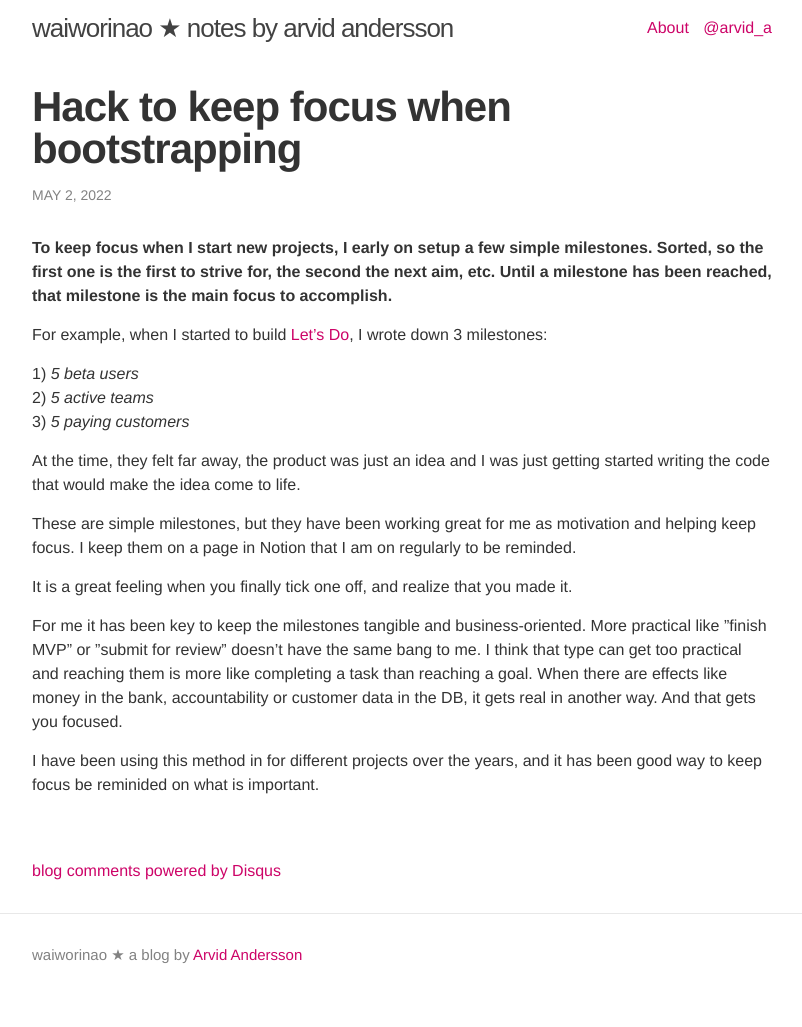
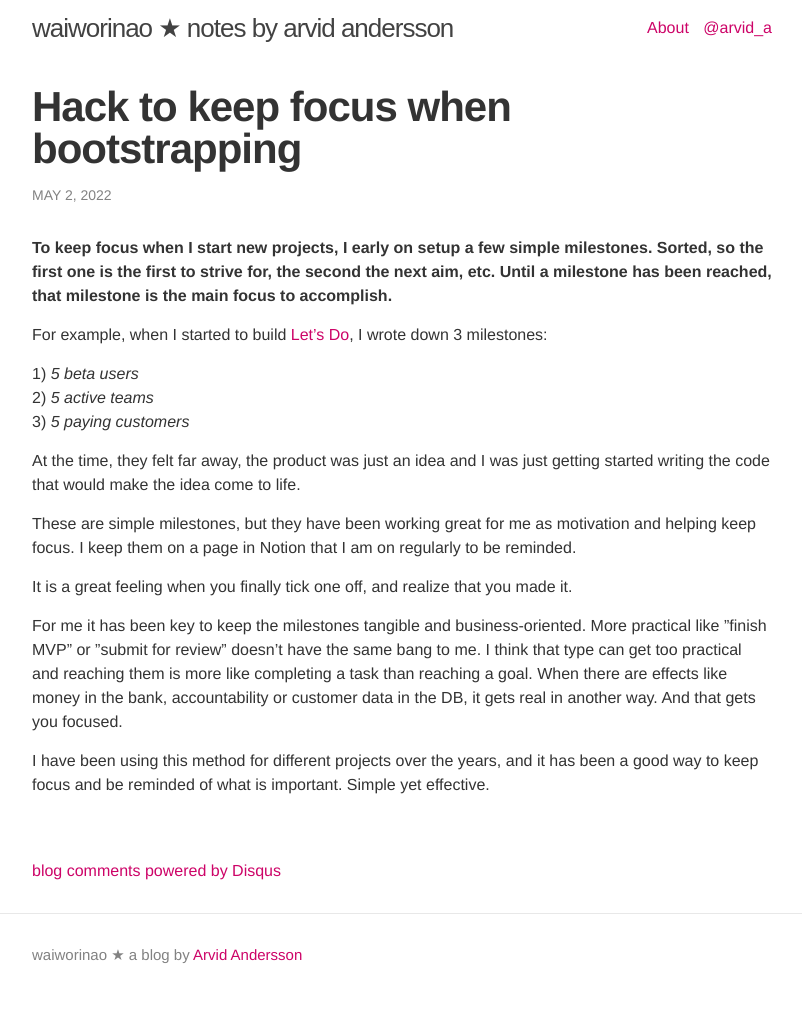
Before and after one commit to arvida/blog, a Jekyll site: the page built from _posts/2022-05-02-hack-keep-focus-bootstrapping.md, in a window 1280 px wide. Shown: the whole page, without its empty margins (238-1040 px from the left). Built offline with Jekyll 4.4.1, drawn with Linux system fonts in a browser that asks for light colours; some web fonts are replaced; comment, search, counter and statistics services are not loaded.

Commit message:
Copy fix

```diff
--- a/_posts/2022-05-02-hack-keep-focus-bootstrapping.md
+++ b/_posts/2022-05-02-hack-keep-focus-bootstrapping.md
@@ -19,4 +19,4 @@ It is a great feeling when you finally tick one off, and realize that you made i
 For me it has been key to keep the milestones tangible and business-oriented. More practical like ”finish MVP” or ”submit for review” doesn’t have the same bang to me. I think that type can get too practical and reaching them is more like completing a task than reaching a goal.
 When there are effects like money in the bank, accountability or customer data in the DB, it gets real in another way. And that gets you focused.
 
-I have been using this method in for different projects over the years, and it has been good way to keep focus be reminided on what is important.
+I have been using this method for different projects over the years, and it has been a good way to keep focus and be reminded of what is important. Simple yet effective.
```
